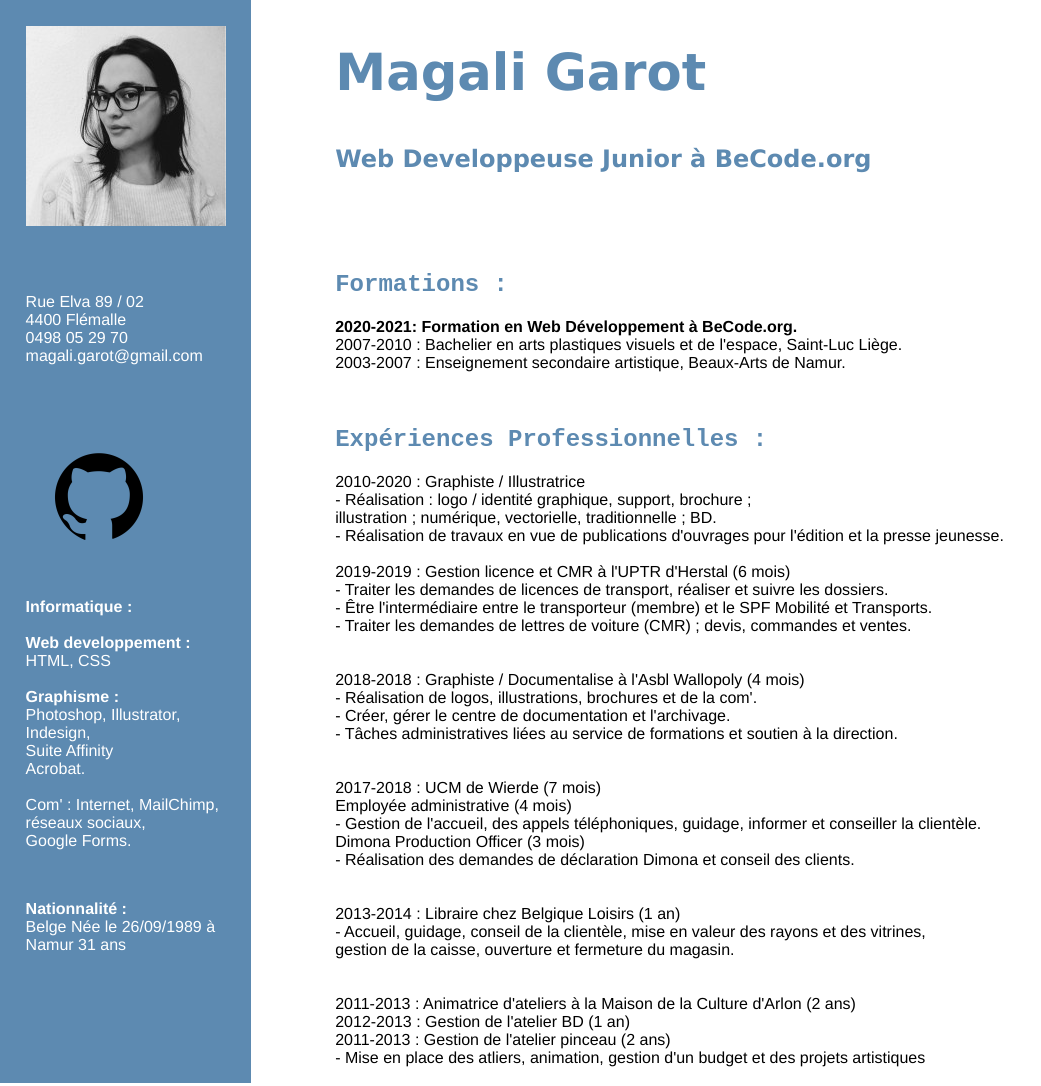
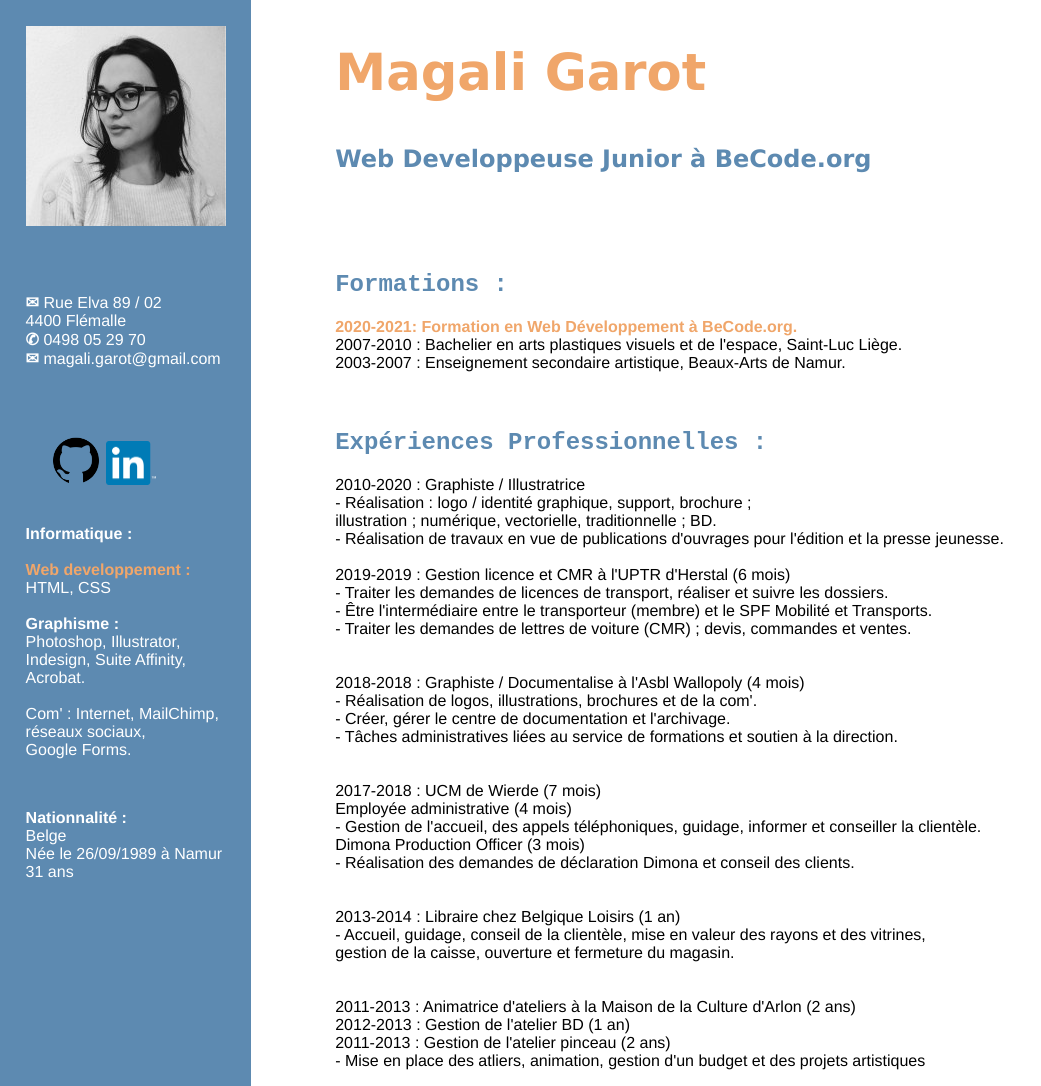
Before and after one commit to MagaliGarot/My-CV, a plain HTML site: page index.html in a window 1280 px wide. Shown: the whole page, without its empty margins (0-1041 px from the left). Drawn offline with Linux system fonts and the light colour scheme.

Commit message:
modificone

```diff
--- a/index.html
+++ b/index.html
@@ -17,10 +17,10 @@
     </div>
 
     <div class="two">
-        <p> Rue Elva 89 / 02</br>
+        <p>  <strong>✉</strong> Rue Elva 89 / 02</br>
             4400 Flémalle</br>
-            0498 05 29 70</br>
-            magali.garot@gmail.com</br>
+            <strong>✆</strong> 0498 05 29 70</br>
+            <strong>✉</strong> magali.garot@gmail.com</br>
             </p>
     </div>
 
@@ -30,32 +30,31 @@
     </div>
 
     <div class="threetwo">
-        <p>
-            <a href="https://github.com/MagaliGarot"><img class="github" src="github.png"/></a>
-        </br></br></br></br>
+            <a href="https://github.com/MagaliGarot"><img class="github" src="github.png" width="50vw"/></a>
+            <a href="https://www.linkedin.com/in/magali-garot/"><img class="icone" src="linkedin.png" width="50vw"/></a>
+        </br></br></br>
         <strong>Informatique :</strong>
         </br></br>
-            <strong>Web developpement :</strong> </br>
+        <strong class="orange">Web developpement :</strong> </br>
             HTML, CSS</br></br>
         <strong>Graphisme :</strong></br>
             Photoshop, Illustrator, </br>
-            Indesign,</br>
-            Suite Affinity</br>
+            Indesign, Suite Affinity,</br>
             Acrobat.</br></br>
             Com' : Internet, MailChimp,</br> réseaux sociaux, </br>Google Forms.
         </p>
         </br>
         <p>
-            <strong>Nationnalité : </strong> </br>Belge
-            Née le 26/09/1989 à Namur
+            <strong>Nationnalité : </strong>
+        </br>Belge </br>
+        Née le 26/09/1989 à Namur </br>
             31 ans
         </p>
-
     </div>
 
     <div class="four">
         <h2>Formations :</h2>
-        <p><strong>2020-2021: Formation en Web Développement à BeCode.org. </strong> </br>
+        <p><strong class="orange">2020-2021: Formation en Web Développement à BeCode.org. </strong> </br>
             2007-2010 : Bachelier en arts plastiques visuels et de l'espace, Saint-Luc Liège. </br>
             2003-2007 : Enseignement secondaire artistique, Beaux-Arts de Namur. </br>
         </p>
--- a/style.css
+++ b/style.css
@@ -11,7 +11,7 @@ a {
 h1{
     font-size: 4vw;
     font-family: Verdana, Geneva, Tahoma, sans-serif;
-    color:#5d8ab1;
+    color: #F0A66A;
 }
 
 h2{
@@ -42,12 +42,14 @@ h2{
     grid-row-gap: 0px;
 }
 
+        /*name and title*/
 .one{
     grid-area: nom;
     font-family: Helvetica;
     padding-left: 5vw;
 }
 
+        /*information*/
 .two{
     grid-area: adresse;
     font-family: Helvetica;
@@ -56,6 +58,7 @@ h2{
     padding: 2vw 2vw 2vw 2vw;
 }
 
+        /*picture profil*/
 .three{
     grid-area: photo;
     font-family: Helvetica;
@@ -63,6 +66,8 @@ h2{
     background-color:#5d8ab1;
     padding: 2vw 2vw 2vw 2vw;
 }
+
+        /*informatique*/
 
 .threetwo {
     grid-area: informatique;
@@ -72,14 +77,27 @@ h2{
     padding: 2vw 2vw 2vw 2vw;
 }
 
+        /*formations*/
 .four{
     grid-area: formations;
     font-family: Helvetica;
     padding-left: 5vw;
 }
 
+        /*xp*/
 .five {
     grid-area: experiences;
     font-family: Helvetica;
     padding-left: 5vw;
 }
+
+/*hover*/
+
+img:hover{
+    width:55px;
+    height:55px;
+}
+
+.orange {
+    color: #F0A66A;
+}
```
Also changed, not shown: linkedin.png (added).
